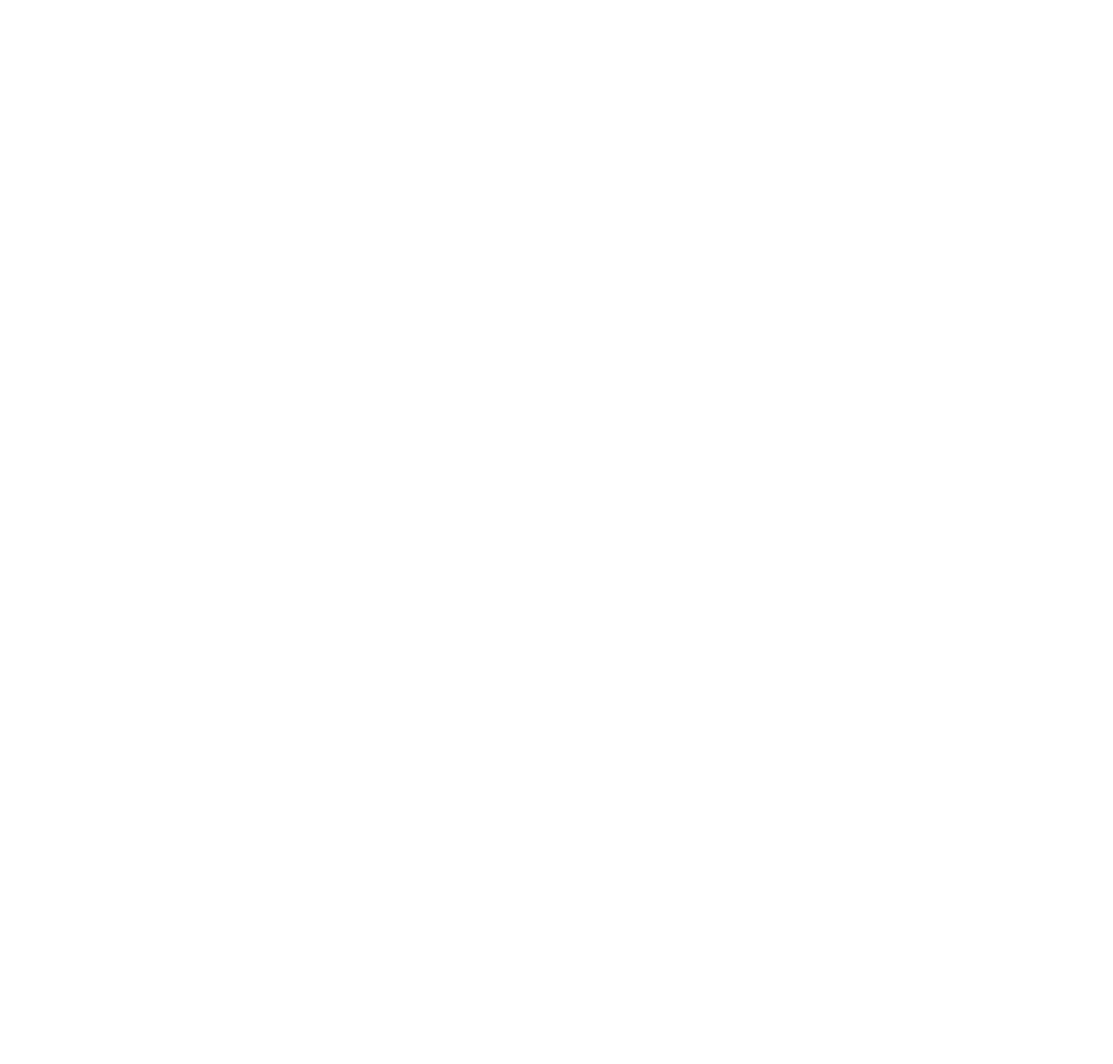
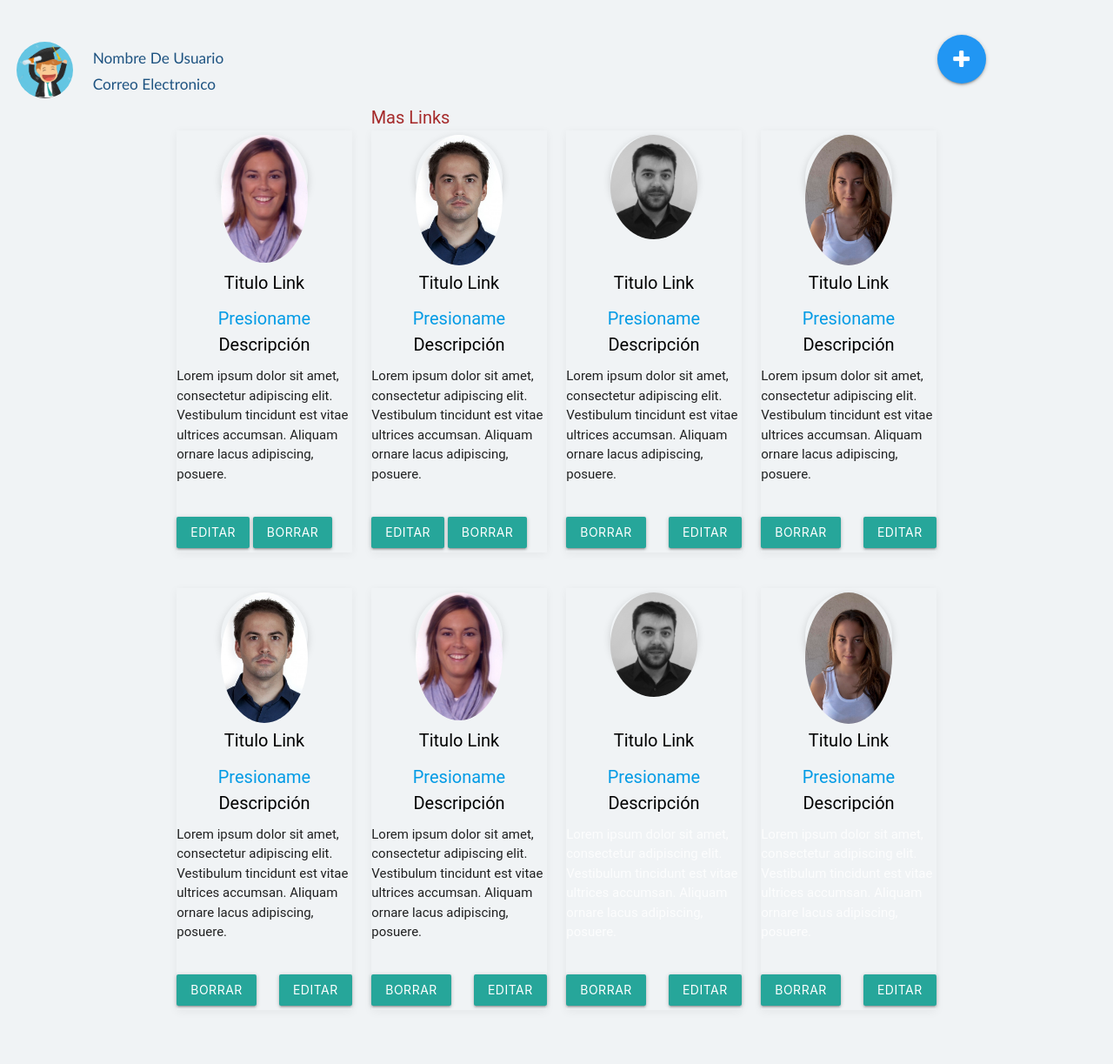
Before and after one commit to iscorporacion/marte, a PHP site: page /modules/perfil/index.html in a window 1280 px wide. Before the commit the page is empty. Shown: the whole page at 87% size. Before the commit the page ends 800 px from the top, so only its background shows below. Run offline with PHP 8.4, Linux system fonts and the light colour scheme.

Commit message:
Cambios perfil

```diff
--- a/modules/perfil/index.html
+++ b/modules/perfil/index.html
@@ -0,0 +1,196 @@
+    <!DOCTYPE html>
+    <html lang="en">
+
+    <head>
+        <meta charset="UTF-8">
+        <meta name="viewport" content="width=device-width, initial-scale=1.0">
+        <meta http-equiv="X-UA-Compatible" content="ie=edge">
+        <link rel="stylesheet" href="../../fonts/font-awesome-4.7.0/css/font-awesome.min.css">
+        <link rel="stylesheet" href="../../lib/materialize/css/materialize.min.css">
+        <link rel="stylesheet" href="../../css/global.css">
+        <link rel="stylesheet" href="../perfil/main.css">
+        <title>Perfiles</title>
+    </head>
+
+    <body>
+        <div class="barra_encabezado">
+            <div class="row">
+                <div class="avatar col s2 m1">
+                    <i><img id="avatar" src="/img/graduado.jpg" alt=""></i>
+                </div>
+                <div class="info_usu col s2 m3">
+                    <div class="row text_info">
+                        <h6>
+                            Nombre De Usuario
+                        </h6>
+                        <h6>
+                            Correo Electronico
+                        </h6>
+                    </div>
+                </div>
+                <div class="col s8 m6">
+
+                </div>
+                <div class="boton_crear_link col s2 m2">
+                    <a class="btn-floating btn-large waves-effect waves-light blue card_buttons"><i class="fa fa-plus"></i></a>
+                </div>
+            </div>
+        </div>
+        <div id="titulo_card_container">Mas Links</div>
+        <div class="container">
+            <div class="row">
+                <div class="col s10 m3">
+                    <div class="panel panel-default userlist">
+                        <div class="panel-body text-center">
+                            <div class="perfil_usuarios">
+                                <div class="usuariopic"> <img src="/img/3.png" alt="" class="usuariopicimg"> </div>
+                                <h2 class="usuarionombre">Titulo Link</h2>
+                                <div class="usuariourl"><a href="#">Presioname</a></div>
+                                <div class="titulo_descripcion">Descripción</div>
+                                <p>Lorem ipsum dolor sit amet, consectetur adipiscing elit. Vestibulum tincidunt est vitae ultrices accumsan. Aliquam ornare lacus adipiscing, posuere.<br>
+                                <br>
+                                <div>
+                                    <button type="button" class="btn btn-primary">Editar</button>
+                                    <button type="button" class="btn btn-primary">Borrar</button>
+                                </div>
+                            </div>
+                        </div>
+                    </div>
+                </div>
+                <div class="col s10 m3">
+                    <div class="panel panel-default userlist">
+                        <div class="panel-body text-center">
+                            <div class="perfil_usuarios">
+                                <div class="usuariopic"> <img src="/img/2.png" alt="" class="usuariopicimg"> </div>
+                                <h2 class="usuarionombre center">Titulo Link</h2>
+                                <div class="usuariourl"><a href="#">Presioname</a></div>
+                                <div class="titulo_descripcion">Descripción</div>
+                                <p>Lorem ipsum dolor sit amet, consectetur adipiscing elit. Vestibulum tincidunt est vitae ultrices accumsan. Aliquam ornare lacus adipiscing, posuere.<br>
+                                <br>
+                                <div>
+                                    <button type="button" class="btn btn-primary">Editar</button>
+                                    <button type="button" class="btn btn-primary">Borrar</button>
+                                </div>
+                            </div>
+                        </div>
+                    </div>
+                </div>
+                <div class="col s10 m3">
+                    <div class="panel panel-default userlist">
+                        <div class="panel-body text-center">
+                            <div class="perfil_usuarios">
+                                <div class="usuariopic"> <img src="/img/4.png" alt="" class="usuariopicimg"> </div>
+                                <h2 class="usuarionombre center">Titulo Link</h2>
+                                <div class="usuariourl"><a href="#">Presioname</a></div>
+                                <div class="titulo_descripcion">Descripción</div>
+                                <p>Lorem ipsum dolor sit amet, consectetur adipiscing elit. Vestibulum tincidunt est vitae ultrices accumsan. Aliquam ornare lacus adipiscing, posuere.<br>
+                                <br>
+                                <div>
+                                    <button type="button" class="btn btn-primary right">Editar</button>
+                                    <button type="button" class="btn btn-primary left">Borrar</button>
+                                </div>
+                            </div>
+                        </div>
+                    </div>
+                </div>
+                <div class="col s10 m3">
+                    <div class="panel panel-default userlist">
+                        <div class="panel-body text-center">
+                            <div class="perfil_usuarios">
+                                <div class="usuariopic"> <img src="/img/5.png" alt="" class="usuariopicimg"> </div>
+                                <h2 class="usuarionombre center">Titulo Link</h2>
+                                <div class="usuariourl"><a href="#">Presioname</a></div>
+                                <div class="titulo_descripcion">Descripción</div>
+                                <p>Lorem ipsum dolor sit amet, consectetur adipiscing elit. Vestibulum tincidunt est vitae ultrices accumsan. Aliquam ornare lacus adipiscing, posuere.<br>
+                                <br>
+                                <div>
+                                    <button type="button" class="btn btn-primary right">Editar</button>
+                                    <button type="button" class="btn btn-primary left">Borrar</button>
+                                </div>
+                            </div>
+                        </div>
+                    </div>
+                </div>
+                <div class="col s10 m3">
+                    <div class="panel panel-default userlist">
+                        <div class="panel-body text-center">
+                            <div class="perfil_usuarios">
+                                <div class="usuariopic"> <img src="/img/2.png" alt="" class="usuariopicimg"> </div>
+                                <h2 class="usuarionombre center">Titulo Link</h2>
+                                <div class="usuariourl"><a href="#">Presioname</a></div>
+                                <div class="titulo_descripcion">Descripción</div>
+                                <p>Lorem ipsum dolor sit amet, consectetur adipiscing elit. Vestibulum tincidunt est vitae ultrices accumsan. Aliquam ornare lacus adipiscing, posuere.<br>
+                                <br>
+                                <div>
+                                    <button type="button" class="btn btn-primary right">Editar</button>
+                                    <button type="button" class="btn btn-primary left">Borrar</button>
+                                </div>
+                            </div>
+                        </div>
+                    </div>
+                </div>
+                <div class="col s10 m3">
+                    <div class="panel panel-danger userlist">
+                        <div class="panel-body text-center">
+                            <div class="perfil_usuarios">
+                                <div class="usuariopic"> <img src="/img/3.png" alt="" class="usuariopicimg"> </div>
+                                <h2 class="usuarionombre center">Titulo Link</h2>
+                                <div class="usuariourl"><a href="#">Presioname</a></div>
+                                <div class="titulo_descripcion">Descripción</div>
+                                <p>Lorem ipsum dolor sit amet, consectetur adipiscing elit. Vestibulum tincidunt est vitae ultrices accumsan. Aliquam ornare lacus adipiscing, posuere.<br>
+                                <br>
+                                <div>
+                                    <button type="button" class="btn btn-primary right">Editar</button>
+                                    <button type="button" class="btn btn-primary left">Borrar</button>
+                                </div>
+                            </div>
+                        </div>
+                    </div>
+                </div>
+                <div class="col s10 m3">
+                    <div class="panel panel-green userlist">
+                        <div class="panel-body text-center">
+                            <div class="perfil_usuarios">
+                                <div class="usuariopic"> <img src="/img/4.png" alt="" class="usuariopicimg"> </div>
+                                <h2 class="usuarionombre center">Titulo Link</h2>
+                                <div class="usuariourl"><a href="#">Presioname</a></div>
+                                <div class="titulo_descripcion">Descripción</div>
+                                <p>Lorem ipsum dolor sit amet, consectetur adipiscing elit. Vestibulum tincidunt est vitae ultrices accumsan. Aliquam ornare lacus adipiscing, posuere.<br>
+                                <br>
+                                <div>
+                                    <button type="button" class="btn btn-primary right">Editar</button>
+                                    <button type="button" class="btn btn-primary left">Borrar</button>
+                                </div>
+                            </div>
+                        </div>
+                    </div>
+                </div>
+                <div class="col s10 m3">
+                    <div class="panel panel-yellow userlist">
+                        <div class="panel-body text-center">
+                            <div class="perfil_usuarios">
+                                <div class="usuariopic"> <img src="/img/5.png" alt="" class="usuariopicimg"> </div>
+                                <h2 class="usuarionombre center">Titulo Link</h2>
+                                <div class="usuariourl"><a href="#">Presioname</a></div>
+                                <div class="titulo_descripcion">Descripción</div>
+                                <p>Lorem ipsum dolor sit amet, consectetur adipiscing elit. Vestibulum tincidunt est vitae ultrices accumsan. Aliquam ornare lacus adipiscing, posuere.<br>
+                                <br>
+                                <div>
+                                <div>
+                                    <button type="button" class="btn btn-primary right">Editar</button>
+                                    <button type="button" class="btn btn-primary left">Borrar</button>
+                                </div>
+                            </div>
+                        </div>
+                    </div>
+                </div>
+            </div>
+        </div>
+        <script src="../../lib/jquery-3.3.1.min.js"></script>
+        <script src="../../lib/materialize/js/materialize.min.js"></script>
+        <script src="../../lib/sweetalert2@8.js"></script>
+        <script src="../../js/main.js"></script>
+        <script src="pruebas/marte/modules/login/functions.js"></script>
+    </body>
+
+    </html>
--- a/modules/perfil/main.css
+++ b/modules/perfil/main.css
@@ -1,10 +1,175 @@
+body {
+    font-family: 'Roboto', sans-serif;
+    font-weight: 400;
+    background-color: #f0f3f5;
+    margin-top:40px;
+}
+
+.barra_encabezado{
+    /* background-color: rgba(0, 0, 0, 0.664); */
+    width: 100%;
+    height: 80px;
+}
+
+.avatar{
+    /* background-color: blue; */
+    height: 80px;
+}
+
+#avatar{
+    margin: 8px;
+    width: 65px;
+    height: 65px;
+    border-radius: 50%;
+}
+
+.info_usu{
+    /* background-color: red; */
+    margin-top: 6px;
+    height: 80px;
+}
+
+.text_info{
+    color: rgb(30, 83, 129);
+    font-family: 'Gill Sans', 'Gill Sans MT', Calibri, 'Trebuchet MS', sans-serif;
+    font-weight: 200;
+}
+
+.perfil_usuarios{
+    width: 100%;
+	float: left;
+	clear: both;
+	margin: 5px auto
+
+}
+
+.perfil_usuarios .usuariopic {
+	height: 100px;
+	width: 100px;
+	clear: both;
+	margin: 0 auto;
+	display: block;
+	border-radius: 100%;
+	box-shadow: 0px 3px 10px 0 rgba(0, 0, 0, 0.15);
+	-moz-box-shadow: 0px 3px 10px 0 rgba(0, 0, 0, 0.15);
+	-webkit-box-shadow: 0px 3px 10px 0 rgba(0, 0, 0, 0.15);
+	-ms-box-shadow: 0px 3px 10px 0 rgba(0, 0, 0, 0.15);
+	position: relative;
+}
+
+.perfil_usuarios .usuariopic .usuariopicimg {
+	height: auto;
+	width: 100%;
+	border-radius: 100%;
+}
+
+.usuarionombre {
+    font-weight: 400;
+	font-size: 20px;
+	line-height: 20px;
+	color: #000000;
+	margin-top: 60px;
+	white-space: nowrap;
+	overflow: hidden;
+    text-overflow: ellipsis;
+    text-align: center;
+}
+
+.usuariourl {
+    font-weight: 400;
+	font-size: 20px;
+	line-height: 20px;
+	color: #000000;
+	margin-top: 20px;
+	white-space: nowrap;
+	overflow: hidden;
+    text-overflow: ellipsis;
+    text-align: center;
+}
+
+.boton_crear_link{
+    /* background-color: purple; */
+
+    height: 80px;
+    padding-left: 100px;
+
+}
+
+.boton_editar_borrar{
+    /* background-color: purple; */
+
+    margin: 0%;
+
+}
+
+.titulo_descripcion{
+    font-weight: 400;
+	font-size: 20px;
+	line-height: 20px;
+	color: #000000;
+	margin-top: 10px;
+	white-space: nowrap;
+	overflow: hidden;
+    text-overflow: ellipsis;
+    text-align: center;
+}
+
+#titulo_card_container{
+    text-align: left;
+    color: brown;
+    font-size: 20px;
+
+}
+
+.panel-default>.panel-heading {
+    color: #607D8B;
+    background-color: #ffffff;
+    font-weight: 400;
+    font-size: 15px;
+    border-radius: 0;
+    border-color: #e1eaef;
+}
+
+.panel {
+    box-shadow: 0px 2px 10px 0 rgba(0, 0, 0, 0.05);
+    -moz-box-shadow: 0px 2px 10px 0 rgba(0, 0, 0, 0.05);
+    -webkit-box-shadow: 0px 2px 10px 0 rgba(0, 0, 0, 0.05);
+    -ms-box-shadow: 0px 2px 10px 0 rgba(0, 0, 0, 0.05);
+    transition: all ease 0.5s;
+    -moz-transition: all ease 0.5s;
+    -webkit-transition: all ease 0.5s;
+    -ms-transition: all ease 0.5s;
+    margin-bottom: 35px;
+    border-radius: 0px;
+    position: relative;
+    border: 0;
+    display: inline-block;
+    width: 100%;
+}
 
 
-#img_card{
-    width: 200px;
-   /* padding-left: 50px;*/
+.panel-footer {
+    padding: 10px 15px;
+    background-color: #ffffff;
+    border-top: 1px solid #eef2f4;
+    border-bottom-right-radius: 0;
+    border-bottom-left-radius: 0;
+    color: #607d8b;
 }
-.card{
-    height: 300px;
-    width: 200px;
+
+.panel-blue {
+    color: #ffffff;
+    background-color: #03A9F4;
 }
+
+.panel-red.userlist .username, .panel-green.userlist .username, .panel-yellow.userlist .username, .panel-blue.userlist .username {
+    color: #ffffff;
+}
+
+.panel-red.userlist p, .panel-green.userlist p, .panel-yellow.userlist p, .panel-blue.userlist p {
+    color: rgba(255, 255, 255, 0.8);
+}
+
+.panel-red.userlist p a, .panel-green.userlist p a, .panel-yellow.userlist p a, .panel-blue.userlist p a {
+    color: rgba(255, 255, 255, 0.8);
+}
```
Also changed, not shown: img/2.png (added), img/3.png (added), img/4.png (added), img/5.png (added).
